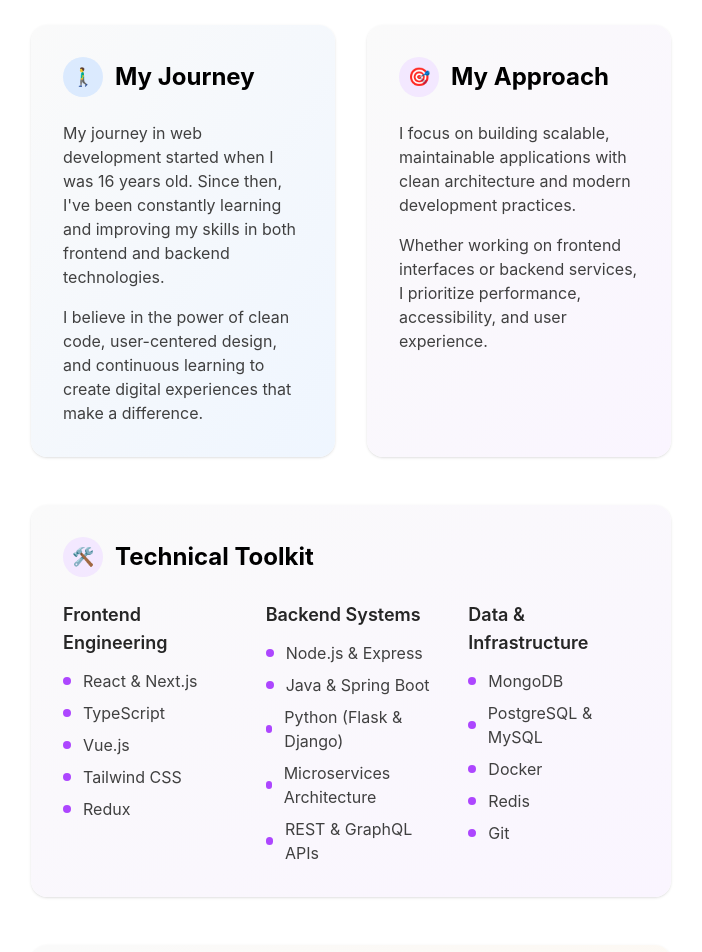
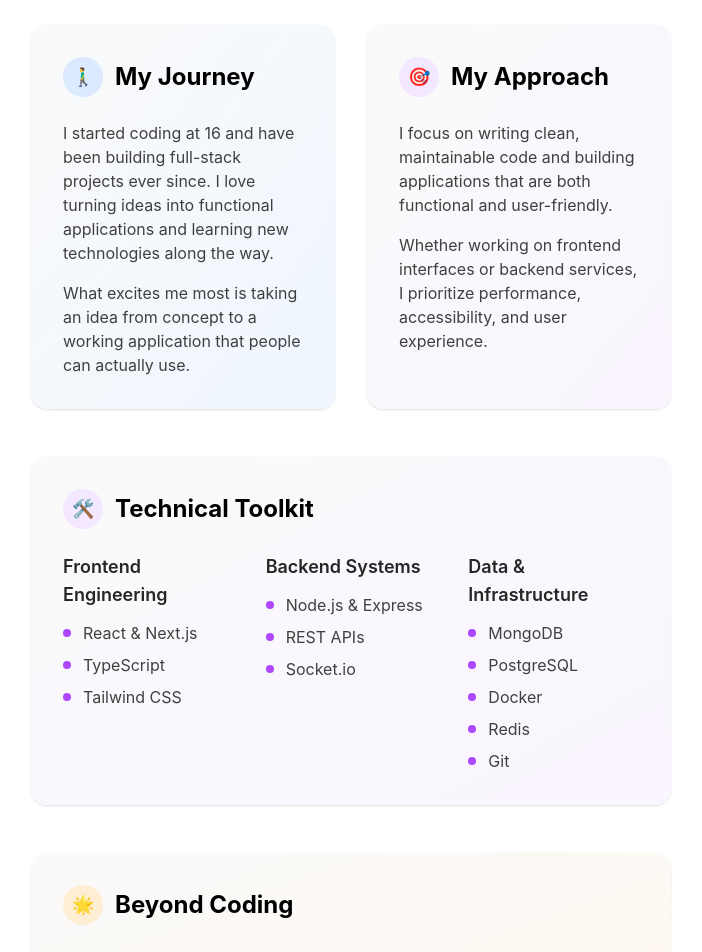
Before and after one commit to 21Ravan12/Portfolio, a Next.js app: page /about in a window 1280 px wide. Shown: the part 440-1392 px from the top of the page, without its empty margins (289-991 px from the left). Built offline with nearby package versions, Linux system fonts and the light colour scheme.

Commit message:
Update page.tsx

```diff
--- a/app/about/page.tsx
+++ b/app/about/page.tsx
@@ -13,7 +13,7 @@ export default function AboutPage() {
         </h1>
 
         <p className="text-xl text-neutral-600 dark:text-neutral-300 max-w-2xl mx-auto leading-relaxed">
-          I'm Ravan, a full-stack developer passionate about creating innovative web solutions and scalable applications.        </p>
+          I'm Ravan, a full-stack developer passionate about building modern web applications with React, Node.js, and TypeScript        </p>
       </div>
 
       <div className="grid md:grid-cols-2 gap-8 mb-12">
@@ -28,10 +28,10 @@ export default function AboutPage() {
 
           <div className="space-y-4">
             <p className="text-neutral-700 dark:text-neutral-300">
-              My journey in web development started when I was 16 years old. Since then, I've been constantly learning and improving my skills in both frontend and backend technologies.
+              I started coding at 16 and have been building full-stack projects ever since. I love turning ideas into functional applications and learning new technologies along the way.
             </p>
             <p className="text-neutral-700 dark:text-neutral-300">
-              I believe in the power of clean code, user-centered design, and continuous learning to create digital experiences that make a difference.
+              What excites me most is taking an idea from concept to a working application that people can actually use.
             </p>
           </div>
         </div>
@@ -47,7 +47,7 @@ export default function AboutPage() {
 
           <div className="space-y-4">
             <p className="text-neutral-700 dark:text-neutral-300">
-              I focus on building scalable, maintainable applications with clean architecture and modern development practices.
+              I focus on writing clean, maintainable code and building applications that are both functional and user-friendly.
             </p>
             <p className="text-neutral-700 dark:text-neutral-300">
               Whether working on frontend interfaces or backend services, I prioritize performance, accessibility, and user experience.
@@ -79,15 +79,7 @@ export default function AboutPage() {
         </li>
         <li className="flex items-center">
           <div className="w-2 h-2 rounded-full bg-purple-500 mr-3"></div>
-          <span className="text-neutral-700 dark:text-neutral-300">Vue.js</span>
-        </li>
-        <li className="flex items-center">
-          <div className="w-2 h-2 rounded-full bg-purple-500 mr-3"></div>
           <span className="text-neutral-700 dark:text-neutral-300">Tailwind CSS</span>
-        </li>
-        <li className="flex items-center">
-          <div className="w-2 h-2 rounded-full bg-purple-500 mr-3"></div>
-          <span className="text-neutral-700 dark:text-neutral-300">Redux</span>
         </li>
       </ul>
     </div>
@@ -102,19 +94,11 @@ export default function AboutPage() {
         </li>
         <li className="flex items-center">
           <div className="w-2 h-2 rounded-full bg-purple-500 mr-3"></div>
-          <span className="text-neutral-700 dark:text-neutral-300">Java & Spring Boot</span>
+          <span className="text-neutral-700 dark:text-neutral-300">REST APIs</span>
         </li>
         <li className="flex items-center">
           <div className="w-2 h-2 rounded-full bg-purple-500 mr-3"></div>
-          <span className="text-neutral-700 dark:text-neutral-300">Python (Flask & Django)</span>
-        </li>
-        <li className="flex items-center">
-          <div className="w-2 h-2 rounded-full bg-purple-500 mr-3"></div>
-          <span className="text-neutral-700 dark:text-neutral-300">Microservices Architecture</span>
-        </li>
-        <li className="flex items-center">
-          <div className="w-2 h-2 rounded-full bg-purple-500 mr-3"></div>
-          <span className="text-neutral-700 dark:text-neutral-300">REST & GraphQL APIs</span>
+          <span className="text-neutral-700 dark:text-neutral-300">Socket.io</span>
         </li>
       </ul>
     </div>
@@ -129,7 +113,7 @@ export default function AboutPage() {
         </li>
         <li className="flex items-center">
           <div className="w-2 h-2 rounded-full bg-purple-500 mr-3"></div>
-          <span className="text-neutral-700 dark:text-neutral-300">PostgreSQL & MySQL</span>
+          <span className="text-neutral-700 dark:text-neutral-300">PostgreSQL</span>
         </li>
         <li className="flex items-center">
           <div className="w-2 h-2 rounded-full bg-purple-500 mr-3"></div>
@@ -159,7 +143,7 @@ export default function AboutPage() {
 
         <div className="space-y-4">
           <p className="text-neutral-700 dark:text-neutral-300">
-            Apart from coding, my greatest passions are researching new technologies, writing, and improving myself in general culture.
+            When I'm not coding, I enjoy learning about new technologies, writing, and expanding my knowledge in various fields.
           </p>
           <p className="text-neutral-700 dark:text-neutral-300">
             I see technology as a tool to create solutions that will benefit people, and I am always open to learning new things.
```
